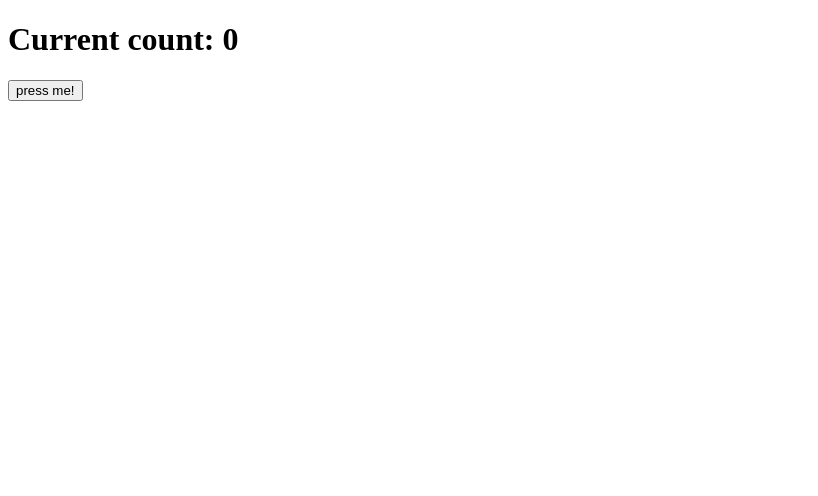
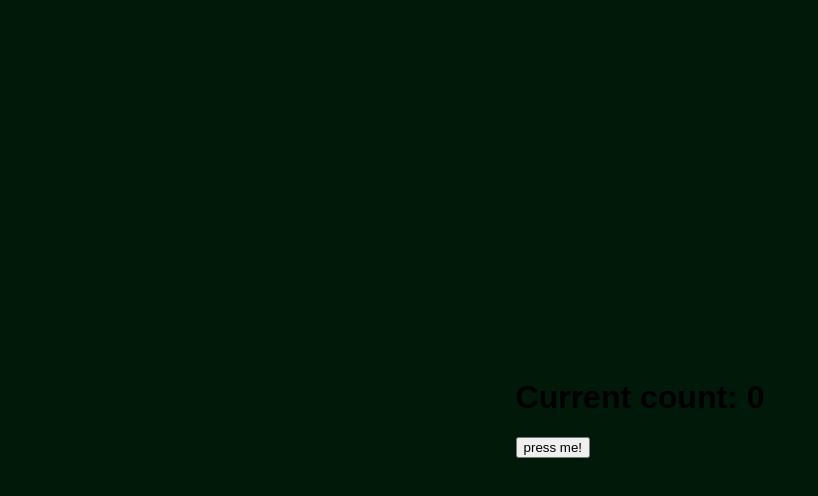
Before and after one commit to Tarkus43/React-Counter-Button-first-react-code-, a React (Vite) app: page / in a window 1280 px wide. Shown: the top 496 px of the page, without its empty margins (0-818 px from the left). Built offline with nearby package versions, Linux system fonts and the light colour scheme.

Commit message:
added style files and added styles for main page

```diff
--- /dev/null
+++ b/src/main.css
@@ -0,0 +1,8 @@
+body {
+    font-family: sans-serif;
+    display: flex;
+    justify-content: center;
+    align-items: center;
+    height: 100vh;
+    background-color: #011909;
+}
--- a/src/main.jsx
+++ b/src/main.jsx
@@ -1,6 +1,7 @@
 import { StrictMode } from 'react'
 import { createRoot } from 'react-dom/client'
 import App from './App.jsx'
+import './main.css'
 
 createRoot(document.getElementById('root')).render(
   <StrictMode>
```
Also changed, not shown: src/components/Counter.css (added).
